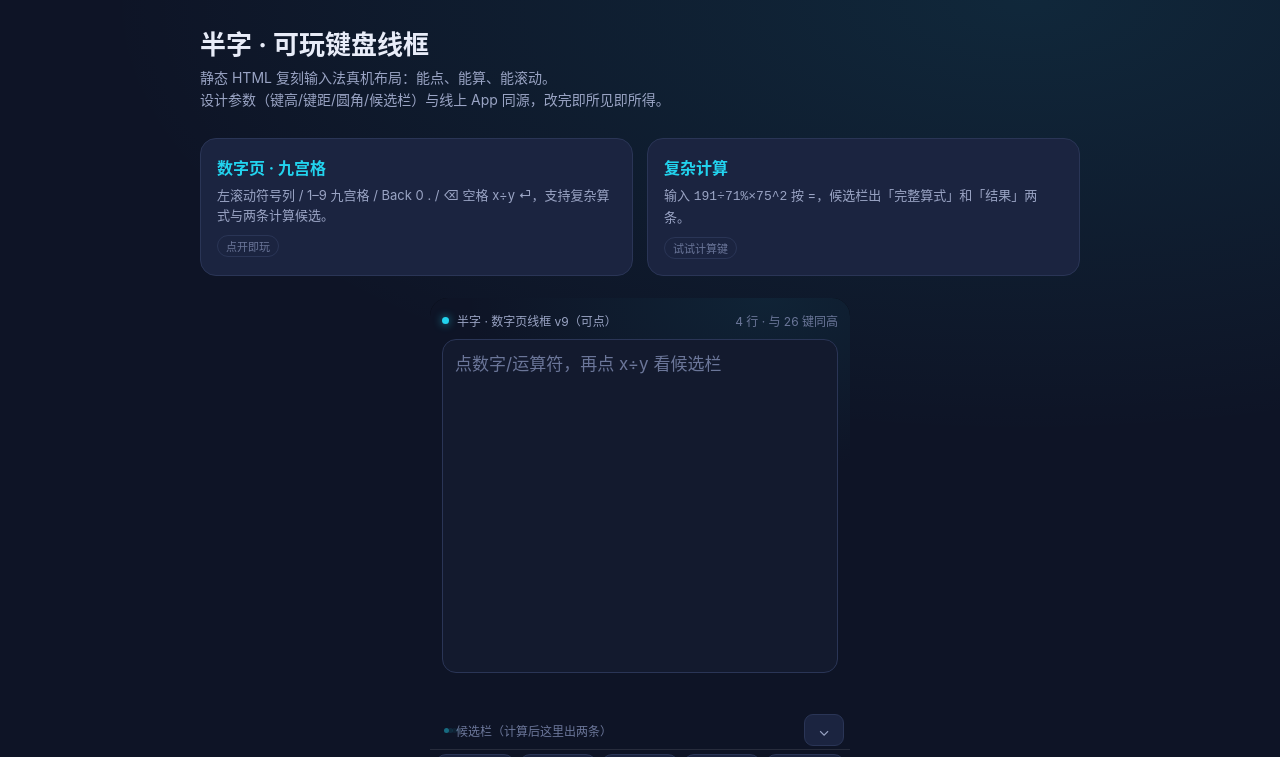
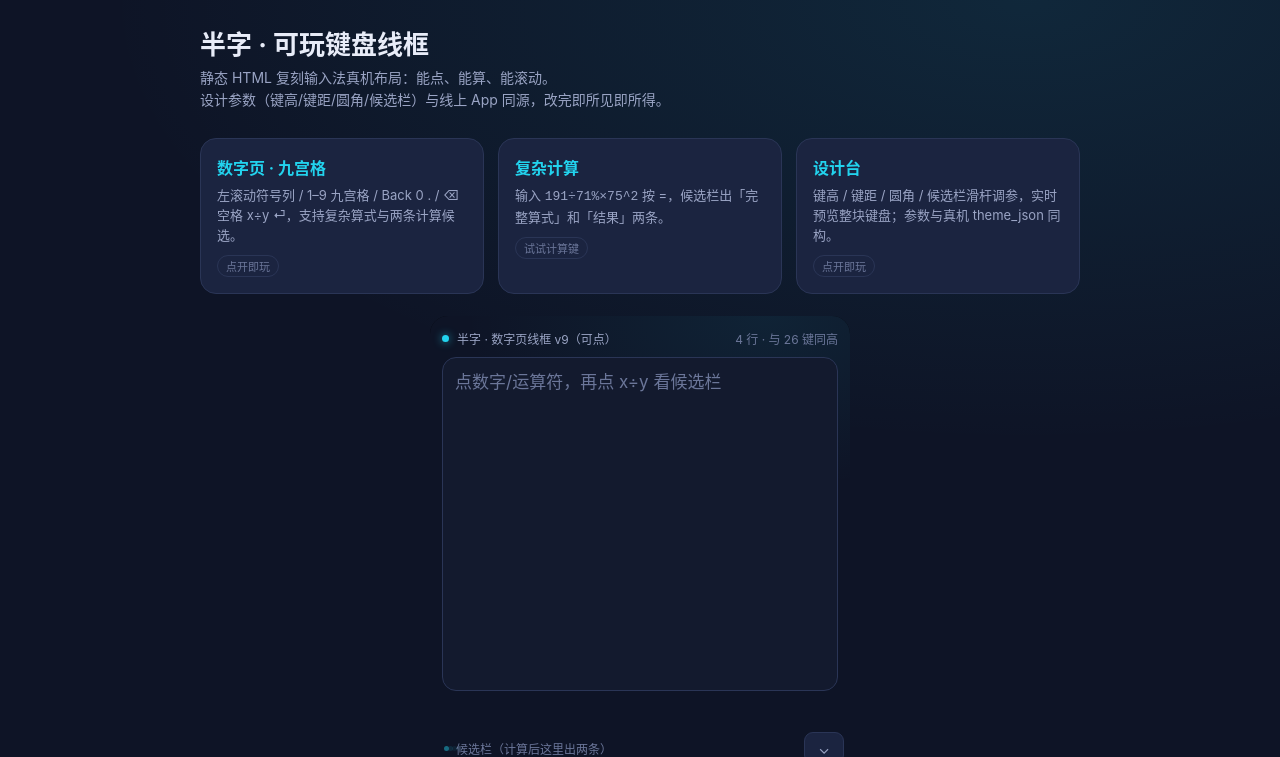
Before and after one commit to uniwuyuan/banzi, a plain HTML site: page demo/index.html in a window 1280 px wide. Shown: the top 757 px of the page. Drawn offline with Linux system fonts and the light colour scheme.

Commit message:
Pages: 同时部署在线设计台；README 补下载/设计台直链

```diff
--- a/demo/index.html
+++ b/demo/index.html
@@ -42,6 +42,11 @@
       <p>输入 <code>191÷71%×75^2</code> 按 =，候选栏出「完整算式」和「结果」两条。</p>
       <span class="tag">试试计算键</span>
     </a>
+    <a class="card" href="design-console.html">
+      <h2>设计台</h2>
+      <p>键高 / 键距 / 圆角 / 候选栏滑杆调参，实时预览整块键盘；参数与真机 theme_json 同构。</p>
+      <span class="tag">点开即玩</span>
+    </a>
   </div>
 
   <div class="phone"><iframe src="keyboard-number.html" title="数字页线框"></iframe></div>
```
Also changed, not shown: 2 other files.
